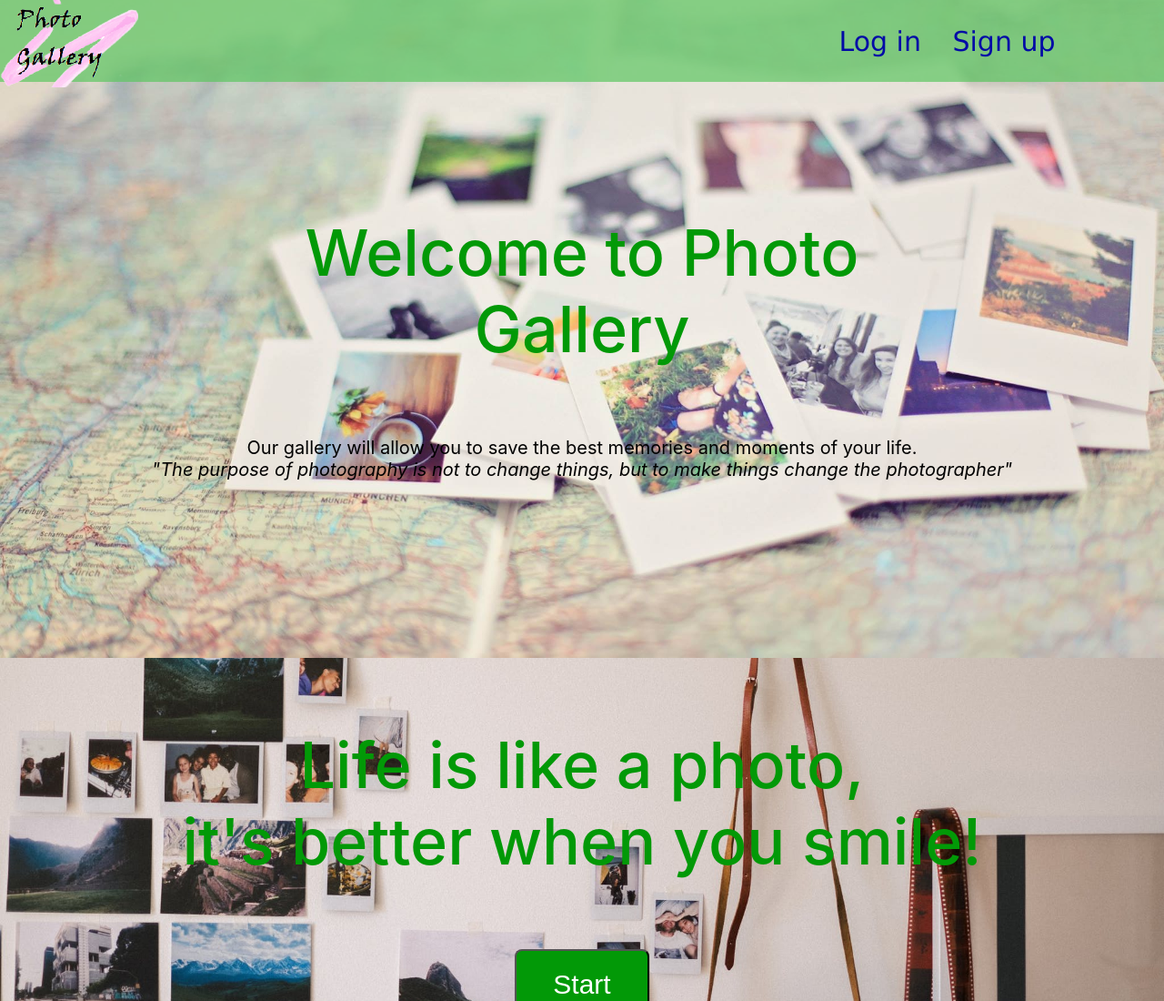
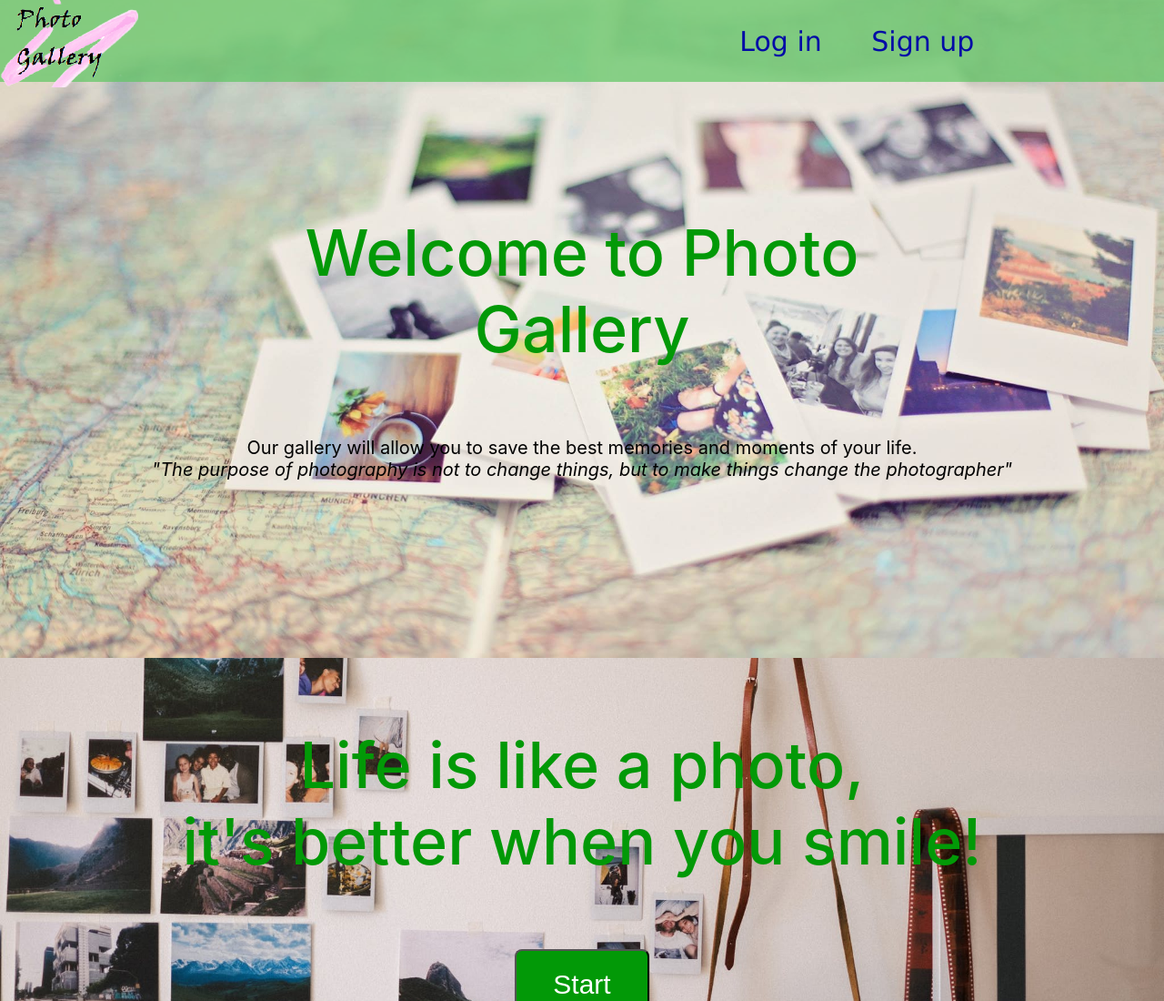
Before and after one commit to sashaaladko/sashaaladko.github.io, a plain HTML site: page index.html in a window 1280 px wide. Shown: the top 1100 px of the page at 91% size. Drawn offline with Linux system fonts and the light colour scheme.

Commit message:
Update style.css

```diff
--- a/style.css
+++ b/style.css
@@ -17,17 +17,17 @@ header {
 }
 li{
     display: inline;
-    padding-right: 30px;
+    padding-right: 50px;
     font-size: 30px;
 }
 ul {
-    padding-right: 50px;
+    padding-right: 60px;
     padding-top: 27px;
     flex: 1;
 
 }
 .logo {
-    flex: 3;
+    flex: 2;
 }
 .login, .signup {
     color: #030ba6;
```
